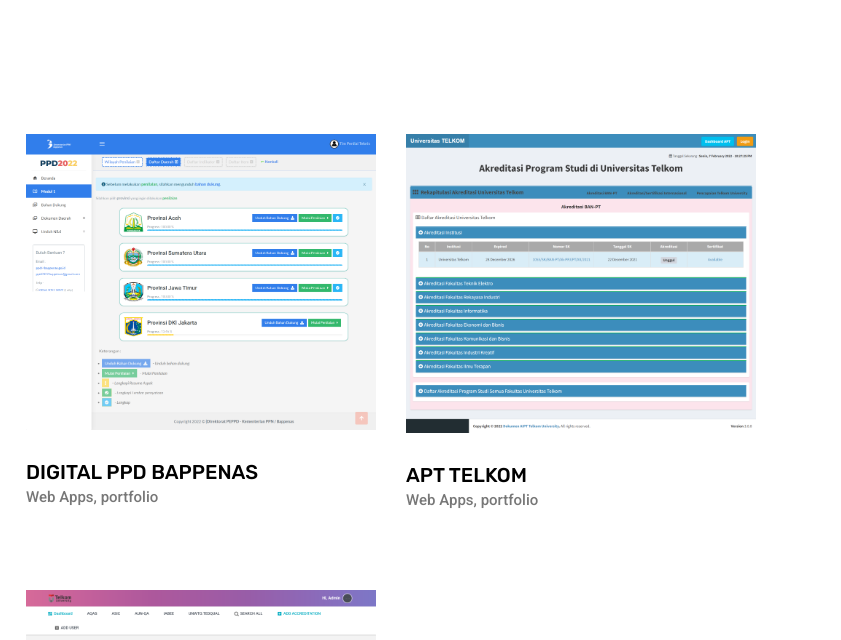
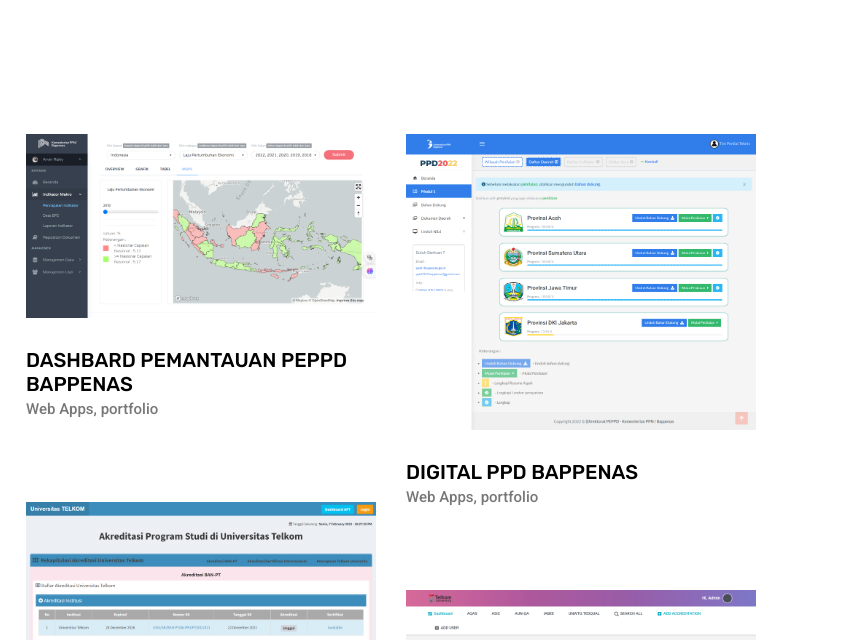
Before and after one commit to munawirnanang/mmadev, a plain HTML site: page index.html in a window 1280 px wide. Shown: the part 2180-2820 px from the top of the page, 439-1280 px from the left. Drawn offline with nearby package versions, Linux system fonts and the light colour scheme; some packages are replaced by stand-ins of ours.

Commit message:
Update index.html

```diff
--- a/index.html
+++ b/index.html
@@ -421,6 +421,23 @@
 					</div>
 					<div class="col-lg-4 col-md-6 all popular">
 						<div class="portfolio_box">
+							<a href="https://peppd.bappenas.go.id/pemantauan" target="_blank">
+							<div class="single_portfolio">
+								<img class="img-fluid w-100" src="img/portfolio/Dashboard-Pemantauan-Dit-PEPPD.png" alt="">
+								<div class="overlay"></div>
+									<div class="icon">
+										<span class="lnr lnr-cross"></span>
+									</div>
+								</div>
+							</a>
+							<div class="short_info">
+								<h4><a href="https://peppd.bappenas.go.id/pemantauan" target="_blank">Dashbard Pemantauan PEPPD Bappenas</a></h4>
+								<p>Web Apps, portfolio</p>
+							</div>
+						</div>
+					</div>
+					<div class="col-lg-4 col-md-6 all popular">
+						<div class="portfolio_box">
 							<a href="https://peppd.bappenas.go.id/jumper_ppd/" target="_blank">
 							<div class="single_portfolio">
 								<img class="img-fluid w-100" src="img/portfolio/digital-ppd-bappenas.png" alt="">
```
